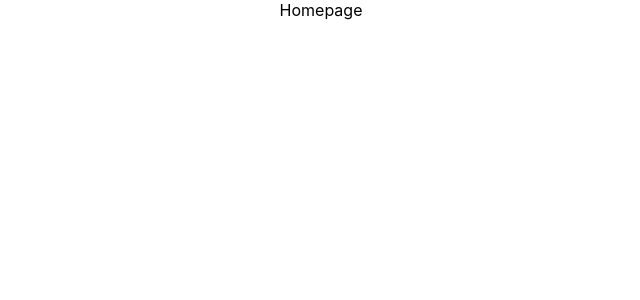
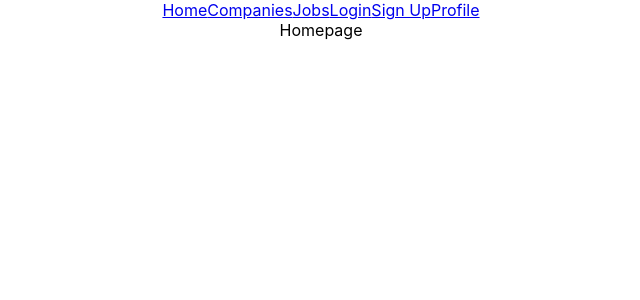
Before and after one commit to quentinikeno/Springboard-SEC-React-Jobly, a React (Create React App) app: page / in a window 1280 px wide. Shown: the top 300 px of the page, without its empty margins (319-959 px from the left). Built offline with nearby package versions, Linux system fonts and the light colour scheme.

Commit message:
Add Navbar component to App.

```diff
--- a/src/App.js
+++ b/src/App.js
@@ -6,11 +6,13 @@ import Jobs from "./Jobs";
 import Login from "./Login";
 import Signup from "./Signup";
 import Profile from "./Profile";
+import Navbar from "./Navbar";
 import "./App.css";
 
 function App() {
 	return (
 		<div className="App">
+			<Navbar />
 			<Routes>
 				<Route path="/" element={<Homepage />} />
 				<Route path="/companies" element={<Companies />} />
--- /dev/null
+++ b/src/Navbar.js
@@ -0,0 +1,16 @@
+import { NavLink } from "react-router-dom";
+
+const Navbar = () => {
+	return (
+		<nav>
+			<NavLink to="/">Home</NavLink>
+			<NavLink to="/companies">Companies</NavLink>
+			<NavLink to="/jobs">Jobs</NavLink>
+			<NavLink to="/login">Login</NavLink>
+			<NavLink to="/signup">Sign Up</NavLink>
+			<NavLink to="/profile">Profile</NavLink>
+		</nav>
+	);
+};
+
+export default Navbar;
```
